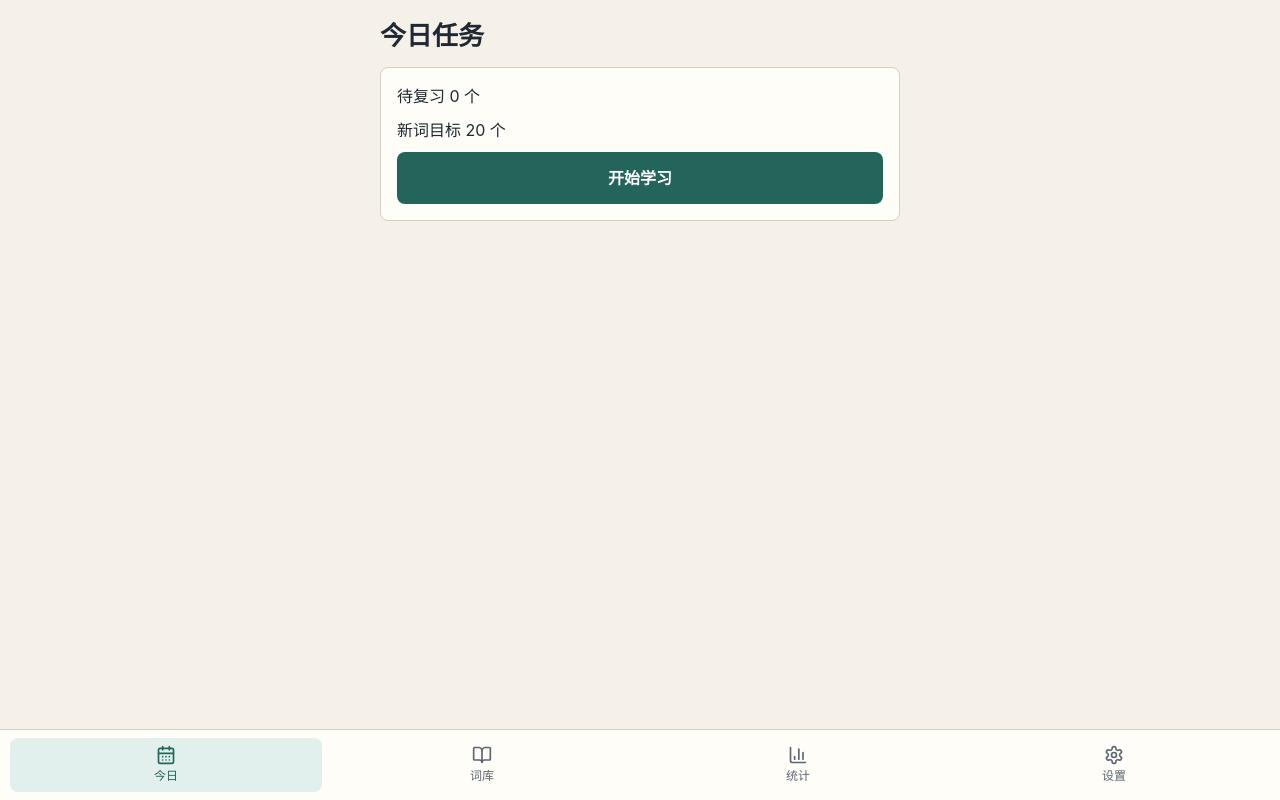
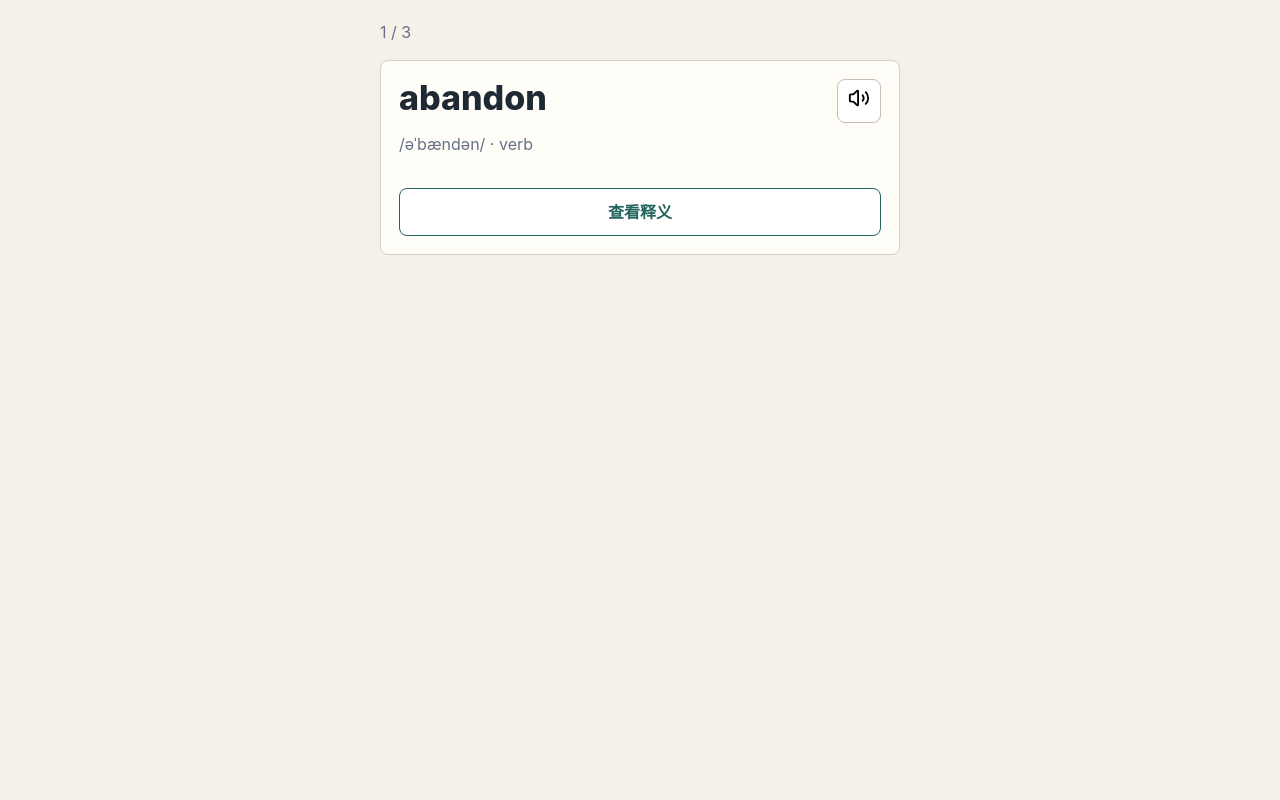
Before and after one commit to 397248705-oss/ielts-vocabulary, a React (Vite) app: page / in a window 1280 px wide. Both pictures are taken after a click on the button "开始学习". Built offline with nearby package versions, Linux system fonts and the light colour scheme.

Commit message:
feat: add flashcard study session

```diff
--- a/src/App.tsx
+++ b/src/App.tsx
@@ -1,17 +1,40 @@
 import { useState } from 'react';
 import { BottomNav, type TabId } from './components/BottomNav';
+import { ieltsWords } from './data/ieltsWords';
+import type { StudyRecord } from './domain/types';
 import { HomeScreen } from './screens/HomeScreen';
 import { SettingsScreen } from './screens/SettingsScreen';
 import { StatsScreen } from './screens/StatsScreen';
+import { StudyScreen } from './screens/StudyScreen';
 import { VocabularyScreen } from './screens/VocabularyScreen';
 
 export default function App() {
   const [activeTab, setActiveTab] = useState<TabId>('today');
+  const [studying, setStudying] = useState(false);
+  const [records, setRecords] = useState<StudyRecord[]>([]);
+
+  if (studying) {
+    return (
+      <div className="app-shell">
+        <main className="app-main">
+          <StudyScreen
+            words={ieltsWords.slice(0, 20)}
+            records={records}
+            onFinish={(nextRecords) => {
+              setRecords(nextRecords);
+              setStudying(false);
+              setActiveTab('today');
+            }}
+          />
+        </main>
+      </div>
+    );
+  }
 
   return (
     <div className="app-shell">
       <main className="app-main">
-        {activeTab === 'today' && <HomeScreen />}
+        {activeTab === 'today' && <HomeScreen onStart={() => setStudying(true)} />}
         {activeTab === 'vocabulary' && <VocabularyScreen />}
         {activeTab === 'stats' && <StatsScreen />}
         {activeTab === 'settings' && <SettingsScreen />}
--- /dev/null
+++ b/src/components/WordCard.tsx
@@ -0,0 +1,47 @@
+import { Volume2 } from 'lucide-react';
+import type { WordEntry } from '../domain/types';
+import { canSpeak, speakWord } from '../platform/speech';
+
+interface WordCardProps {
+  word: WordEntry;
+  revealed: boolean;
+  onReveal: () => void;
+}
+
+export function WordCard({ word, revealed, onReveal }: WordCardProps) {
+  const speechSupported = canSpeak();
+
+  return (
+    <article className="word-card">
+      <div className="word-card-top">
+        <div>
+          <p className="word-text">{word.word}</p>
+          <p className="word-meta">
+            {word.phonetic} · {word.pos}
+          </p>
+        </div>
+        <button
+          type="button"
+          className="icon-button"
+          aria-label="播放发音"
+          disabled={!speechSupported}
+          onClick={() => speakWord(word.word)}
+        >
+          <Volume2 size={22} aria-hidden="true" />
+        </button>
+      </div>
+
+      {revealed ? (
+        <div className="word-details">
+          <p className="meaning">{word.meaningZh}</p>
+          <p>{word.exampleEn}</p>
+          <p className="example-zh">{word.exampleZh}</p>
+        </div>
+      ) : (
+        <button type="button" className="secondary-button" onClick={onReveal}>
+          查看释义
+        </button>
+      )}
+    </article>
+  );
+}
--- /dev/null
+++ b/src/platform/speech.ts
@@ -0,0 +1,19 @@
+export function canSpeak(): boolean {
+  return (
+    typeof window !== 'undefined' &&
+    'speechSynthesis' in window &&
+    'SpeechSynthesisUtterance' in window
+  );
+}
+
+export function speakWord(word: string): void {
+  if (!canSpeak()) {
+    return;
+  }
+
+  const utterance = new SpeechSynthesisUtterance(word);
+  utterance.lang = 'en-US';
+  utterance.rate = 0.9;
+  window.speechSynthesis.cancel();
+  window.speechSynthesis.speak(utterance);
+}
--- a/src/screens/HomeScreen.tsx
+++ b/src/screens/HomeScreen.tsx
@@ -1,11 +1,15 @@
-export function HomeScreen() {
+interface HomeScreenProps {
+  onStart: () => void;
+}
+
+export function HomeScreen({ onStart }: HomeScreenProps) {
   return (
     <section className="screen">
       <h1>今日任务</h1>
       <div className="dashboard-card">
         <p>待复习 0 个</p>
         <p>新词目标 20 个</p>
-        <button className="primary-button" type="button">
+        <button className="primary-button" type="button" onClick={onStart}>
           开始学习
         </button>
       </div>
--- /dev/null
+++ b/src/screens/StudyScreen.tsx
@@ -0,0 +1,84 @@
+import { useMemo, useState } from 'react';
+import { WordCard } from '../components/WordCard';
+import { applyReviewResult, createNewRecord } from '../domain/scheduler';
+import type { RecallRating, StudyRecord, WordEntry } from '../domain/types';
+
+interface StudyScreenProps {
+  words: WordEntry[];
+  records: StudyRecord[];
+  onFinish: (updatedRecords: StudyRecord[]) => void;
+}
+
+function getToday(): string {
+  const today = new Date();
+  const month = String(today.getMonth() + 1).padStart(2, '0');
+  const day = String(today.getDate()).padStart(2, '0');
+  return `${today.getFullYear()}-${month}-${day}`;
+}
+
+export function StudyScreen({ words, records, onFinish }: StudyScreenProps) {
+  const [index, setIndex] = useState(0);
+  const [revealed, setRevealed] = useState(false);
+  const [localRecords, setLocalRecords] = useState(records);
+  const today = getToday();
+  const word = words[index];
+
+  const recordByWordId = useMemo(
+    () => new Map(localRecords.map((record) => [record.wordId, record])),
+    [localRecords]
+  );
+
+  if (!word) {
+    return (
+      <section className="screen">
+        <h1>今日完成</h1>
+        <button className="primary-button" type="button" onClick={() => onFinish(localRecords)}>
+          返回今日
+        </button>
+      </section>
+    );
+  }
+
+  function answer(rating: RecallRating) {
+    const currentRecord = recordByWordId.get(word.id) ?? createNewRecord(word.id, today);
+    const nextRecord = applyReviewResult(
+      currentRecord,
+      { kind: 'flashcard', rating, correct: rating !== 'again' },
+      today
+    );
+    const nextRecords = localRecords.filter((record) => record.wordId !== word.id).concat(nextRecord);
+    const nextIndex = index + 1;
+
+    setLocalRecords(nextRecords);
+    setRevealed(false);
+
+    if (nextIndex >= words.length) {
+      onFinish(nextRecords);
+      return;
+    }
+
+    setIndex(nextIndex);
+  }
+
+  return (
+    <section className="screen study-screen">
+      <p className="session-count">
+        {index + 1} / {words.length}
+      </p>
+      <WordCard word={word} revealed={revealed} onReveal={() => setRevealed(true)} />
+      {revealed && (
+        <div className="answer-grid">
+          <button type="button" onClick={() => answer('again')}>
+            不认识
+          </button>
+          <button type="button" onClick={() => answer('hard')}>
+            模糊
+          </button>
+          <button type="button" onClick={() => answer('good')}>
+            认识
+          </button>
+        </div>
+      )}
+    </section>
+  );
+}
--- a/src/styles.css
+++ b/src/styles.css
@@ -124,3 +124,87 @@ button {
   background: #fffdf8;
   font-weight: 700;
 }
+
+.study-screen {
+  display: grid;
+  gap: 16px;
+}
+
+.session-count {
+  margin: 0;
+  color: #667085;
+}
+
+.word-card {
+  border: 1px solid #d6d0c4;
+  border-radius: 8px;
+  padding: 18px;
+  background: #fffdf8;
+}
+
+.word-card-top {
+  display: flex;
+  justify-content: space-between;
+  gap: 12px;
+  align-items: flex-start;
+}
+
+.word-text {
+  margin: 0;
+  font-size: 34px;
+  font-weight: 800;
+  line-height: 1.1;
+}
+
+.word-meta,
+.example-zh {
+  color: #667085;
+}
+
+.icon-button {
+  width: 44px;
+  height: 44px;
+  border: 1px solid #c6beb1;
+  border-radius: 8px;
+  background: #ffffff;
+}
+
+.icon-button:disabled {
+  color: #98a2b3;
+  cursor: not-allowed;
+}
+
+.word-details {
+  margin-top: 16px;
+}
+
+.meaning {
+  font-size: 20px;
+  font-weight: 700;
+}
+
+.secondary-button {
+  width: 100%;
+  min-height: 48px;
+  margin-top: 16px;
+  border: 1px solid #23645b;
+  border-radius: 8px;
+  background: #ffffff;
+  color: #23645b;
+  font-weight: 700;
+}
+
+.answer-grid {
+  display: grid;
+  grid-template-columns: repeat(3, minmax(0, 1fr));
+  gap: 8px;
+}
+
+.answer-grid button {
+  min-height: 48px;
+  border: 0;
+  border-radius: 8px;
+  background: #e1f0ed;
+  color: #1f2933;
+  font-weight: 700;
+}
```
Also changed, not shown: 1 other file (tests, documents, lock files or other folders).
